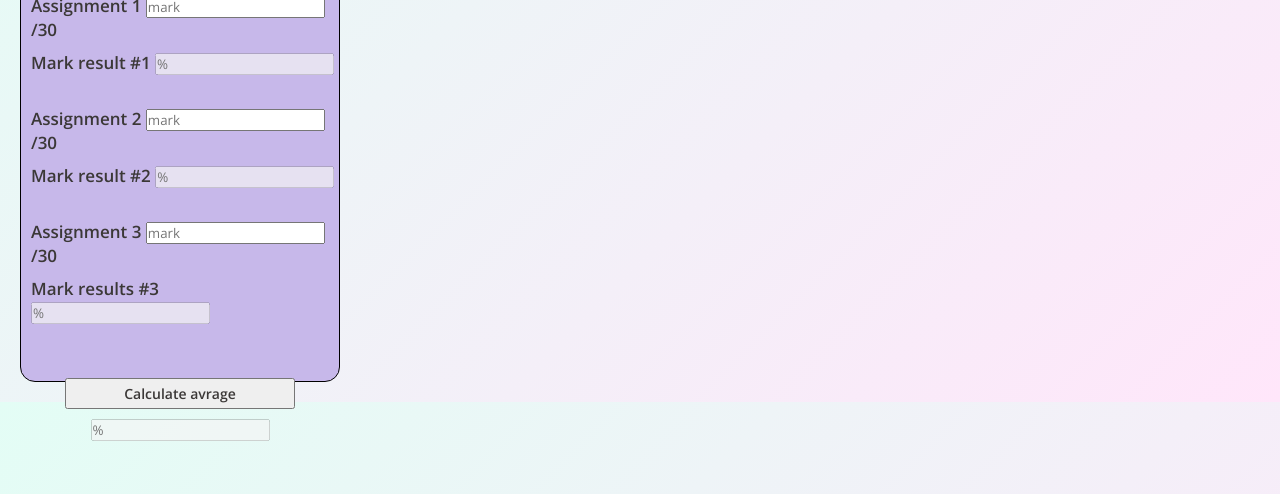
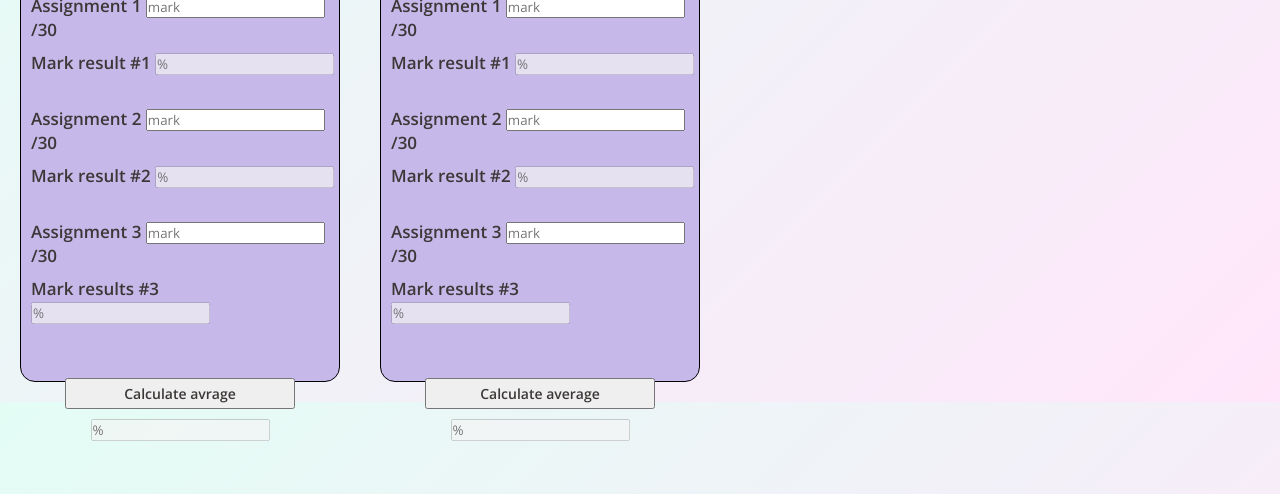
Before and after one commit to KosarAkbarshah/calcapp, a plain HTML site: page index.html in a window 1280 px wide. Shown: the part 306-800 px from the top of the page. Drawn offline with nearby package versions, Linux system fonts and the light colour scheme.

Commit message:
change on html and css,add js function(calculate avg)

```diff
--- a/assets/css/master.css
+++ b/assets/css/master.css
@@ -181,5 +181,123 @@ header {
         padding-top: 10px;
 
     }
+    /* ///////////////////// */
+    >.student3 {
+        width: 25%;
+        height: 450px;
+        border: 1px solid black;
+        margin: 20px;
+        border-radius: 15px;
+        background: #c7b8ea;
+
+        >h2 {
+            font-size: 30px;
+            color: rgb(59, 56, 55);
+            padding: 10px;
+        }
+        >form {
+
+            .s3a1 {
+                padding-left: 10px;
+                padding-bottom: 10px;
+                font-size: 17px;
+                font-weight: 600;
+                color: rgb(59, 56, 55);
+
+                >label {
+
+                    font-size: 17px;
+                    font-weight: 600;
+                    color: rgb(59, 56, 55);
+                }
+
+            }
+            .s3a1mark {
+                padding-left: 10px;
+                padding-bottom: 10px;
+
+                >label {
+
+                    font-size: 17px;
+                    font-weight: 600;
+                    color: rgb(59, 56, 55);
+                }
+            }
+            .s3a2 {
+                padding-left: 10px;
+                padding-bottom: 10px;
+                font-size: 17px;
+                font-weight: 600;
+                color: rgb(59, 56, 55);
+
+                >label {
+
+                    font-size: 17px;
+                    font-weight: 600;
+                    color: rgb(59, 56, 55);
+                }
+
+            }
+
+            .s3a2mark {
+                padding-left: 10px;
+                padding-bottom: 10px;
+                font-size: 17px;
+                font-weight: 600;
+                color: rgb(59, 56, 55);
+
+            }
+        }
+
+        .s3a3 {
+            padding-left: 10px;
+            padding-bottom: 10px;
+            font-size: 17px;
+            font-weight: 600;
+            color: rgb(59, 56, 55);
+
+            >label {
+                font-size: 17px;
+                font-weight: 600;
+                color: rgb(59, 56, 55);
+
+            }
+
+        }
+
+        .s3a3mark {
+            padding-left: 10px;
+            padding-bottom: 10px;
+            font-size: 17px;
+            font-weight: 600;
+            color: rgb(59, 56, 55);
+        }
+
+    }
+
+    .submitAv {
+        display: flex;
+        justify-content: center;
+        align-items: center;
+
+
+        >button {
+            font-size: 14px;
+            font-weight: 600;
+            color: rgb(59, 56, 55);
+            padding: 4px;
+            width: 230px;
+        }
+    }
+
+    .student3avrage {
+
+        display: flex;
+        justify-content: center;
+        align-items: center;
+        padding-top: 10px;
+
+    }
+
 
 }
--- a/assets/js/master.js
+++ b/assets/js/master.js
@@ -0,0 +1,34 @@
+const submitButton = document.getElementById('submit')
+
+const input1 = document.getElementById('s3a1inp')
+input1.addEventListener('input', function () {
+    if (input1.value > 30) input1.value = 30
+})
+const input2 = document.getElementById('s3a2inp')
+input2.addEventListener('input', function () {
+    if (input2.value > 30) input2.value = 30
+})
+const input3 = document.getElementById('s3a3')
+input3.addEventListener('input', function () {
+    if (input3.value > 30) input3.value = 30
+})
+submitButton.addEventListener('click', function (event) {
+
+    event.preventDefault()
+    const num1 = document.getElementById("s3a1inp").value
+    const num2 = document.getElementById("s3a2inp").value
+    const num3 = document.getElementById("s3a3").value
+
+
+    const avg1 = Math.round((num1 / 30) * 100)
+    const avg2 = Math.round((num2 / 30) * 100)
+    const avg3 = Math.round((num3 / 30) * 100)
+
+    document.getElementById('s3a1mark').value = `${avg1} %`
+    document.getElementById('s3a2mark').value = `${avg2} %`
+    document.getElementById('s3a3mark').value = `${avg3} %`
+
+    const total = Math.round(((avg1 + avg2 + avg3) / 3))
+    document.getElementById('s3avrage').value = `${total} %`
+
+})
--- a/index.html
+++ b/index.html
@@ -74,16 +74,60 @@
                     </div>
                 </form>
             </div>
+            <div class="student3">
+                <h2>Student #3</h2>
+                <form action="" id="student3" class="form">
+                    <div class="s3a1">
+                        <label for="s3a1inp">Assignment 1</label>
+                        <input type="text" name="Assignment1" id="s3a1inp" placeholder="mark" required>/30
+                    </div>
+                    <div class="s3a1mark">
+                        <label for="s3a1mark">Mark result #1</label>
+                        <input type="text" name="Assignment1Mark" id="s3a1mark" placeholder="%" disabled>
+                    </div>
+                    <br>
+
+                    <div class="s3a2">
+                        <label for="s3a2">Assignment 2</label>
+                        <input type="text" name="Assignment2" id="s3a2inp" placeholder="mark" required>/30
+                    </div>
+                    <div class="s3a2mark">
+                        <label for="s3a2mark">Mark result #2</label>
+                        <input type="text" name="Assignment2Mark" id="s3a2mark" placeholder="%" disabled>
+                    </div>
+                    <br>
+                    <div class="s3a3">
+                        <label for="s3a3">Assignment 3</label>
+                        <input type="text" name="Assignmen3" id="s3a3" placeholder="mark" required>/30
+                    </div>
+                    <div class="s3a3mark">
+                        <label for="s3a3mark">Mark results #3</label>
+                        <input type="text" name="Assignment3Mark" id="s3a3mark" placeholder="%" disabled>
+                    </div>
+
+                    <br> <br>
+
+                    <div class="submitAv">
+                        <button id="submit">
+                            <span>Calculate average</span>
+                        </button>
+                    </div>
+
+
+                    <div class="student3avrage">
+                        <label for="s3avrage"></label>
+                        <input type="text" name="" id="s3avrage" placeholder="%" disabled>
+                    </div>
+                </form>
+            </div>
         </section>
 
 
         <!-- student #3 form -->
         <!-- Coded by: Farnaz -->
 
+
     </main>
 </body>
-<script src="assets/js/master.js">
-
-</script>
-
+<script src="assets/js/master.js"></script>
 </html>
```
